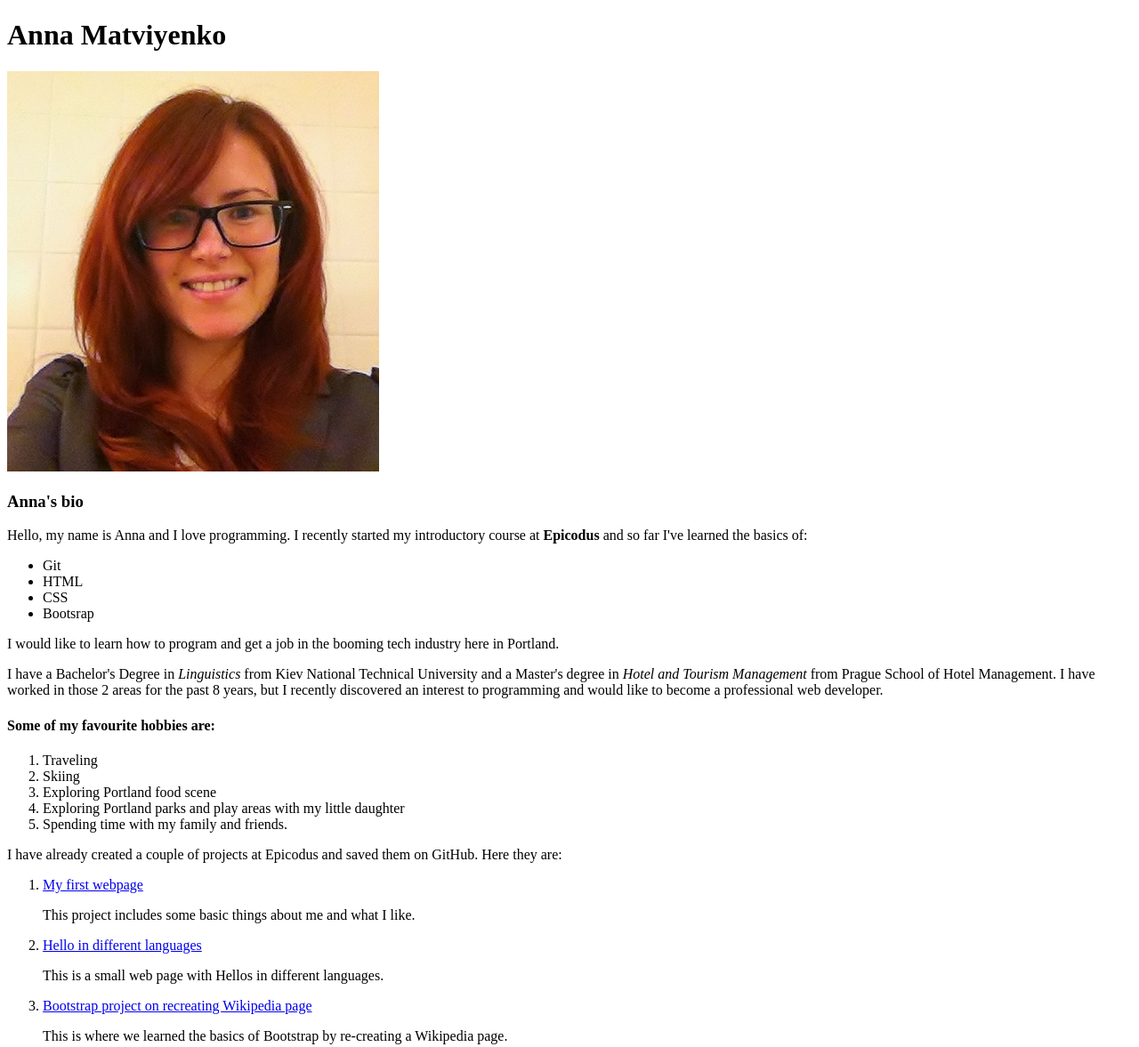
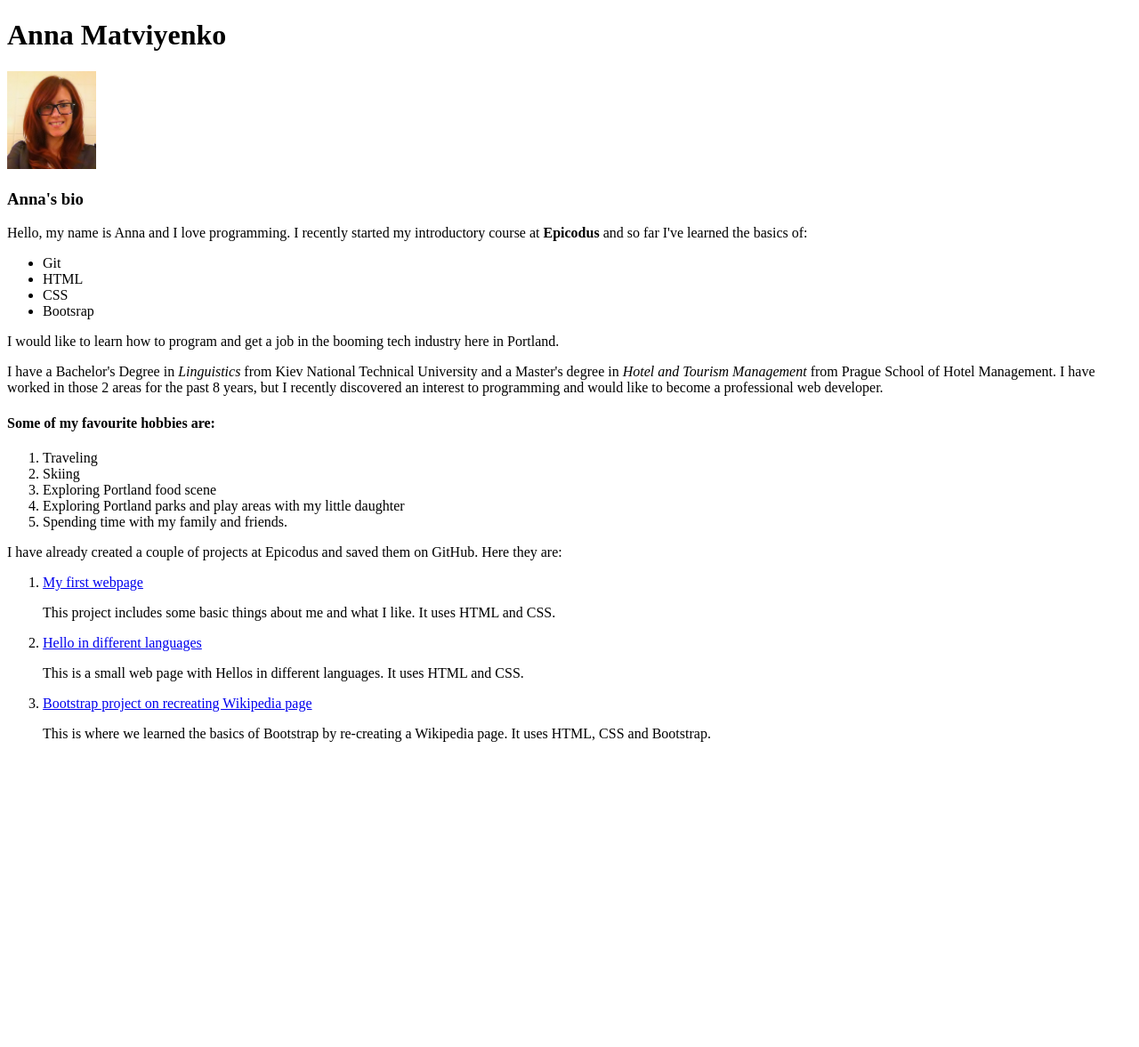
Before and after one commit to Annaspeciale/Anna-s-bio, a plain HTML site: page intex.html in a window 1280 px wide. Shown: the whole page at 89% size. After the commit the page ends 850 px from the top, so only its background shows below. Drawn offline with Linux system fonts and the light colour scheme.

Commit message:
Create css directory and styles.css document.

```diff
--- /dev/null
+++ b/css/styles.css
@@ -0,0 +1,4 @@
+img {
+	width: 100px;
+	height: 110px;
+}
--- a/intex.html
+++ b/intex.html
@@ -2,6 +2,7 @@
 <html>
 	<head>
 		<title>Anna's programming portfolio</title>
+		<link href="css/styles.css" rel="stylesheet" type="text/css">
 	</head>
 		<body>
 		<h1>Anna Matviyenko</h1>
@@ -29,11 +30,11 @@
 					<p>I have already created a couple of projects at Epicodus and saved them on GitHub. Here they are:</p>
 					<ol>
 						<li><a href="https://github.com/Annaspeciale/my-first-webpage/tree/master">My first webpage</a></li>
-						<p>This project includes some basic things about me and what I like.</p>
+						<p>This project includes some basic things about me and what I like. It uses HTML and CSS.</p>
 						<li><a href="https://github.com/Annaspeciale/hello-world.html">Hello in different languages</a></li>
-						<p>This is a small web page with Hellos in different languages.</p>
+						<p>This is a small web page with Hellos in different languages. It uses HTML and CSS.</p>
 						<li><a href="https://github.com/Annaspeciale/Bootstrap-project_Wikipedia">Bootstrap project on recreating Wikipedia page</a></li>
-						<p>This is where we learned the basics of Bootstrap by re-creating a Wikipedia page.</p>
+						<p>This is where we learned the basics of Bootstrap by re-creating a Wikipedia page. It uses HTML, CSS and Bootstrap.</p>
 					</ol>
 		</body>
 </html>
```
